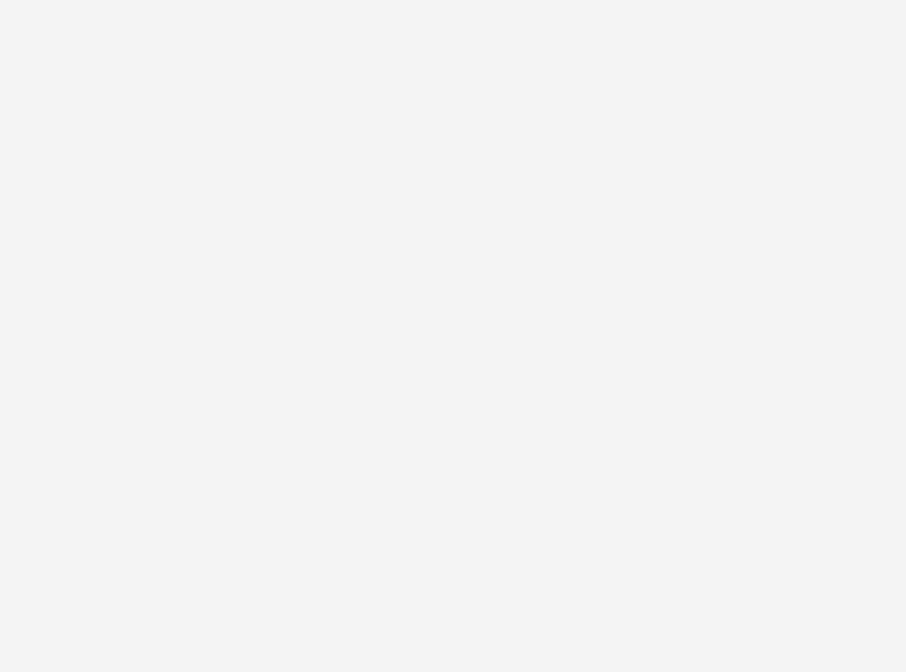
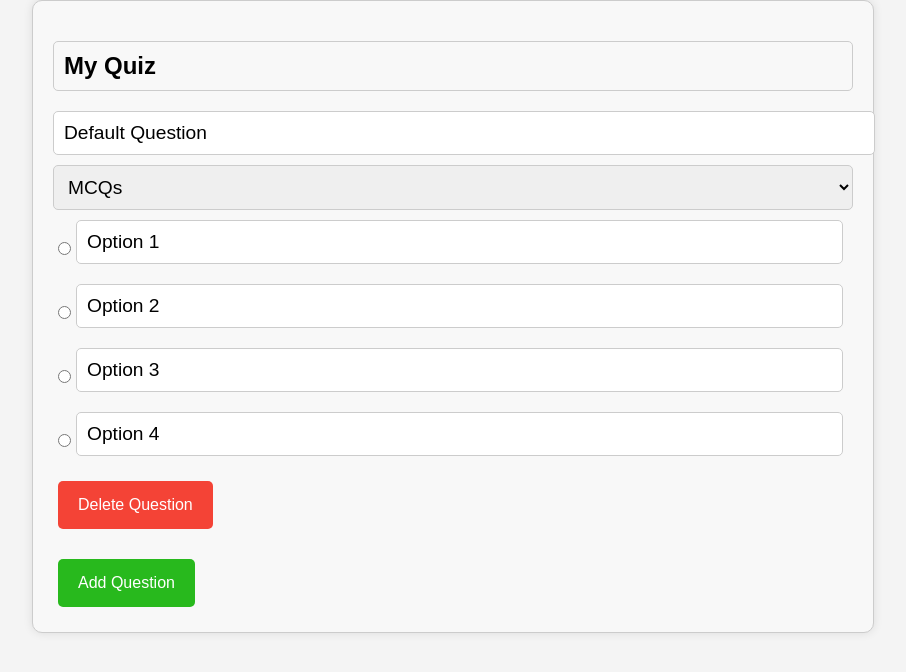
Before and after one commit to RajatMantri/BrainBusters, a React (Create React App) app: page /adminHome/1/createQuiz in a window 1280 px wide. Before the commit this address had no page. Shown: the top 672 px of the page, without its empty margins (187-1093 px from the left). Built offline with nearby package versions, Linux system fonts and the light colour scheme.

Commit message:
Added  CreateQuiz.jsx

```diff
--- a/src/AdminHome.jsx
+++ b/src/AdminHome.jsx
@@ -18,6 +18,7 @@ const AdminHome = (props)=>{
         <>
             <NavBar
                 type={props.type}
+                username={username}
             />
 
             <div className="jumbotron">
--- a/src/App.jsx
+++ b/src/App.jsx
@@ -5,8 +5,10 @@ import SignUp from './SignUp';
 import HomePage from './HomePage';
 import StudentHome from "./StudentHome"
 import AdminHome from './AdminHome';
+import CreateQuiz from './CreateQuiz';
 import './studentHome.css';
 import './dropdown.css';
+import './createQuiz.css';
 
 function App() {
   return (
@@ -16,7 +18,8 @@ function App() {
         <Route path="/login" element={<Login />} />
         <Route path="/signup" element={<SignUp/>} />
         <Route path="/studentHome/:username" element={<StudentHome type='student' />} />
-        <Route path="/adminHome/:username" element={<AdminHome type='student' />} />
+        <Route path="/adminHome/:username" element={<AdminHome type='admin' />} />
+        <Route path="/adminHome/:username/createQuiz" element={<CreateQuiz/>} />
       </Routes>
     </div>
   );
--- /dev/null
+++ b/src/CreateQuiz.jsx
@@ -0,0 +1,190 @@
+import React, { useState } from 'react';
+import './createQuiz.css';
+
+const Quiz = () => {
+  const [quizTitle, setQuizTitle] = useState("My Quiz");
+  const [isEditingTitle, setIsEditingTitle] = useState(false);
+
+  const [questions, setQuestions] = useState([
+    {
+      id: 1,
+      title: "Default Question",
+      type: "multipleChoice",
+      options: ["Option 1", "Option 2", "Option 3", "Option 4"],
+      correctAnswer: null
+    }
+  ]);
+
+  const handleQuizTitleChange = (e) => {
+    setQuizTitle(e.target.value);
+  };
+
+  const handleTitleClick = () => {
+    setIsEditingTitle(true);
+  };
+
+  const handleTitleBlur = () => {
+    setIsEditingTitle(false);
+  };
+
+  const handleQuestionTitleChange = (index, e) => {
+    const updatedQuestions = [...questions];
+    updatedQuestions[index].title = e.target.value;
+    setQuestions(updatedQuestions);
+  };
+
+  const handleQuestionTypeChange = (index, e) => {
+    const type = e.target.value;
+    let updatedOptions = [];
+    if (type === 'multipleChoice') {
+      updatedOptions = ["Option 1", "Option 2", "Option 3", "Option 4"];
+    } else if (type === 'trueFalse') {
+      updatedOptions = ["True", "False"];
+    }
+    const updatedQuestions = [...questions];
+    updatedQuestions[index].type = type;
+    updatedQuestions[index].options = updatedOptions;
+    updatedQuestions[index].correctAnswer = null;
+    setQuestions(updatedQuestions);
+  };
+
+  const handleOptionChange = (questionIndex, optionIndex, e) => {
+    const updatedQuestions = [...questions];
+    updatedQuestions[questionIndex].options[optionIndex] = e.target.value;
+    setQuestions(updatedQuestions);
+  };
+
+  const handleCorrectAnswerChange = (questionIndex, index) => {
+    const updatedQuestions = [...questions];
+    updatedQuestions[questionIndex].correctAnswer = index;
+    setQuestions(updatedQuestions);
+  };
+
+  const handleAddQuestion = () => {
+    const newQuestion = {
+      id: questions.length + 1,
+      title: "New Question",
+      type: "multipleChoice",
+      options: ["Option 1", "Option 2", "Option 3", "Option 4"],
+      correctAnswer: null
+    };
+    setQuestions([...questions, newQuestion]);
+  };
+
+  const handleDeleteQuestion = (questionIndex) => {
+    const updatedQuestions = questions.filter((_, index) => index !== questionIndex);
+    if (updatedQuestions.length === 1) {
+      // If only the default question remains, replace with the default question
+      const defaultQuestion = {
+        id: 1,
+        title: "Default Question",
+        type: "multipleChoice",
+        options: ["Option 1", "Option 2", "Option 3", "Option 4"],
+        correctAnswer: null
+      };
+      setQuestions([defaultQuestion]);
+    } else {
+      setQuestions(updatedQuestions);
+    }
+  };
+
+
+  return (
+  <div className="quiz-container">
+       <h2 className={`quiz-title ${isEditingTitle ? 'editing' : ''}`} onClick={handleTitleClick}>
+        {isEditingTitle ? (
+          <input
+            type="text"
+            value={quizTitle}
+            onChange={handleQuizTitleChange}
+            onBlur={handleTitleBlur}
+            autoFocus
+          />
+        ) : (
+          quizTitle
+        )}
+      </h2>
+
+      {questions.map((question, index) => (
+        <div key={question.id} className="question-container">
+          <input
+            type="text"
+            value={question.title}
+            onChange={(e) => handleQuestionTitleChange(index, e)}
+            className="question-input"
+          />
+          <select
+            value={question.type}
+            onChange={(e) => handleQuestionTypeChange(index, e)}
+            className="select-type"
+          >
+            <option value="multipleChoice">MCQs</option>
+            <option value="trueFalse">True/False</option>
+            <option value="paragraph">Paragraph</option>
+          </select>
+
+          {question.type === 'multipleChoice' && (
+            <div>
+              {question.options.map((option, optionIndex) => (
+                <div key={optionIndex} className="option-container">
+                  <input
+                    type="radio"
+                    name={`correctAnswer${index}`}
+                    checked={question.correctAnswer === optionIndex}
+                    onChange={() => handleCorrectAnswerChange(index, optionIndex)}
+                    className="option-radio"
+                  />
+                  <input
+                    type="text"
+                    value={option}
+                    onChange={(e) => handleOptionChange(index, optionIndex, e)}
+                    className="option-input"
+                  />
+                </div>
+              ))}
+            </div>
+          )}
+
+          {question.type === 'trueFalse' && (
+            <div>
+              {question.options.map((option, optionIndex) => (
+                <div key={optionIndex} className="option-container">
+                  <input
+                    type="radio"
+                    name={`trueFalseOption${index}`}
+                    value={option}
+                    checked={question.correctAnswer === optionIndex}
+                    onChange={() => handleCorrectAnswerChange(index, optionIndex)}
+                    className="option-radio"
+                  />
+                  <label className="correct-answer-label">{option}</label>
+                </div>
+              ))}
+            </div>
+          )}
+
+          {question.type === 'paragraph' && (
+            <div className="option-container">
+              <input
+                type="text"
+                placeholder="Type your answer here..."
+                onChange={(e) => handleOptionChange(index, 0, e)}
+                className="option-input"
+              />
+            </div>
+          )}
+
+          <div className="button-container">
+            <button onClick={() => handleDeleteQuestion(index)} className="delete-button">Delete Question</button>
+          </div>
+        </div>
+      ))}
+
+      <div className="button-container">
+        <button onClick={handleAddQuestion} className="add-button">Add Question</button>
+      </div>
+    </div>
+  );
+};
+
+export default Quiz;
--- a/src/NavBar.jsx
+++ b/src/NavBar.jsx
@@ -37,6 +37,18 @@ const NavBar = (props) => {
                             )}
                         </div>
                     )}
+
+                    {props.type === 'admin' && (
+                        <div className="dropdown" onMouseEnter={toggleDropdown} onMouseLeave={toggleDropdown} onTouchStart={toggleDropdown}>
+                            <button className="dropbtn">{props.username}</button>
+                            {isOpen && (
+                                <div className="dropdown-content">
+                                    <a href="#">My Profile</a>
+                                    <a href="#">Log Out</a>
+                                </div>
+                            )}
+                        </div>
+                    )}
                 </div>
             </nav>
 
--- /dev/null
+++ b/src/createQuiz.css
@@ -0,0 +1,111 @@
+.quiz-container {
+    max-width: 800px;
+    margin: auto;
+    padding: 20px;
+    border: 1px solid #ccc;
+    border-radius: 10px;
+    box-shadow: 0 0 10px rgba(0, 0, 0, 0.1);
+    background-color: #f8f8f8;
+  }
+
+  .quiz-title {
+    margin-bottom: 20px;
+    padding: 10px;
+    font-size: 1.5rem;
+    border: 1px solid #ccc;
+    border-radius: 5px;
+    cursor: pointer;
+  }
+
+  .quiz-title.editing {
+    border: 1px solid #ccc;
+    border-radius: 5px;
+    padding: 5px;
+  }
+
+  .quiz-title:hover {
+    background-color: #f0f0f0;
+  }
+
+  .question-container {
+    margin-bottom: 20px;
+  }
+
+  .question-input,
+  .select-type,
+  .option-input {
+    width: 100%;
+    margin-bottom: 10px;
+    padding: 10px;
+    font-size: 1.2rem;
+    border: 1px solid #ccc;
+    border-radius: 5px;
+  }
+
+  .select-type {
+    width: 100%;
+  }
+
+  .option-container {
+    display: flex;
+    align-items: center;
+    margin-bottom: 10px;
+  }
+
+  .option-input {
+    margin-right: 10px;
+    width: calc(100% - 50px);
+  }
+
+  .option-radio {
+    margin-right: 5px;
+  }
+
+  .correct-answer-label {
+    font-size: 1rem;
+  }
+
+  .button-container {
+    display: flex;
+    flex-wrap: wrap; /* Allow buttons to wrap on small screens */
+  }
+
+  button {
+    margin: 5px; /* Updated margin */
+    background-color: #4CAF50;
+    border: none;
+    color: white;
+    padding: 15px 20px; /* Adjusted padding */
+    text-align: center;
+    text-decoration: none;
+    font-size: 16px;
+    cursor: pointer;
+    border-radius: 5px;
+  }
+
+  button:hover {
+    background-color: #45a049;
+  }
+
+  button.delete-button {
+    background-color: #f44336;
+  }
+
+  button.delete-button:hover {
+    background-color: #d32f2f;
+  }
+
+  .add-button {
+    background-color: #28b91d;
+  }
+
+  .add-button:hover {
+    background-color: #30aa00;
+  }
+
+  /* Responsive styles */
+  @media (min-width: 600px) {
+    .button-container {
+      flex-wrap: nowrap; /* Revert to single line layout */
+    }
+  }
```
